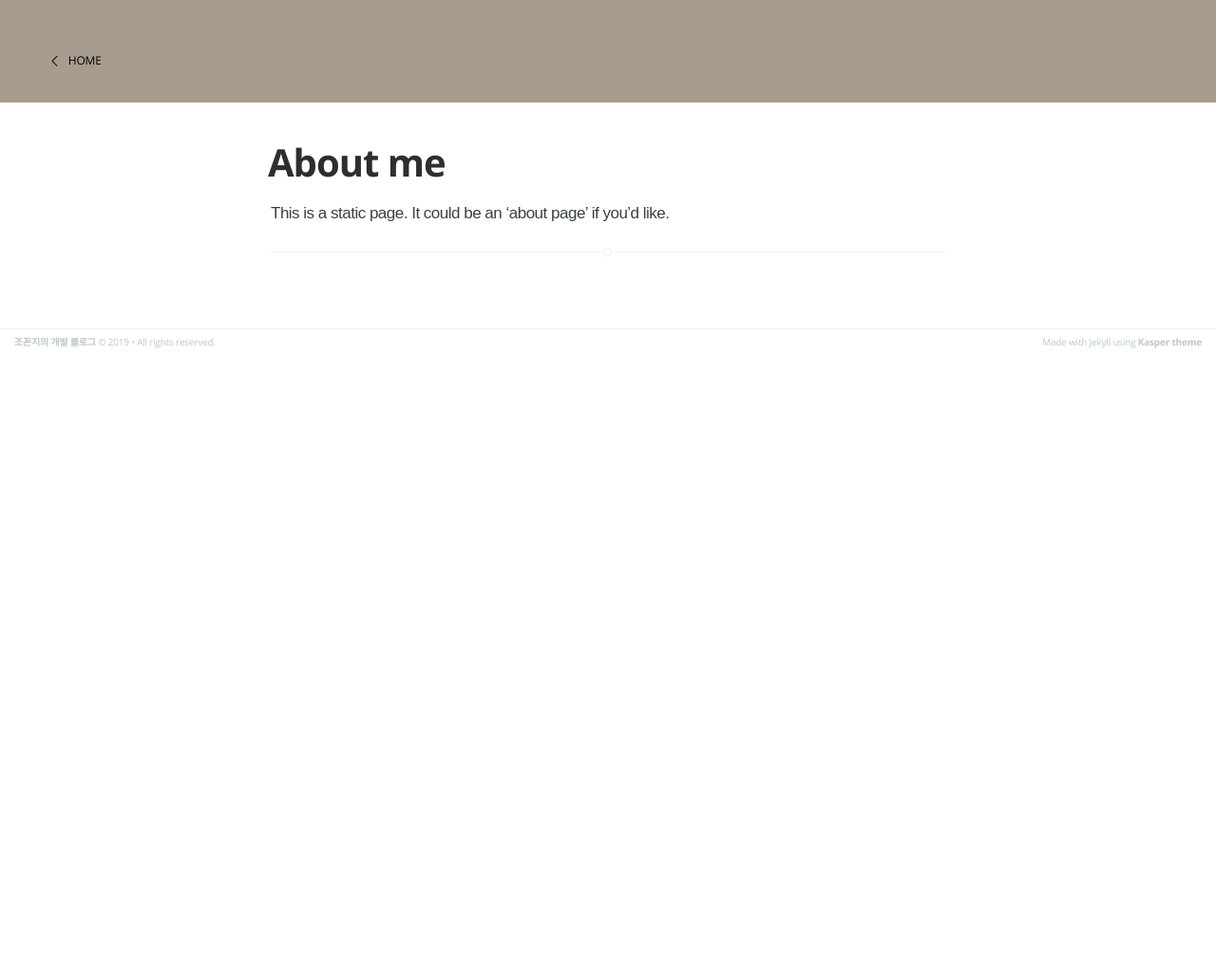
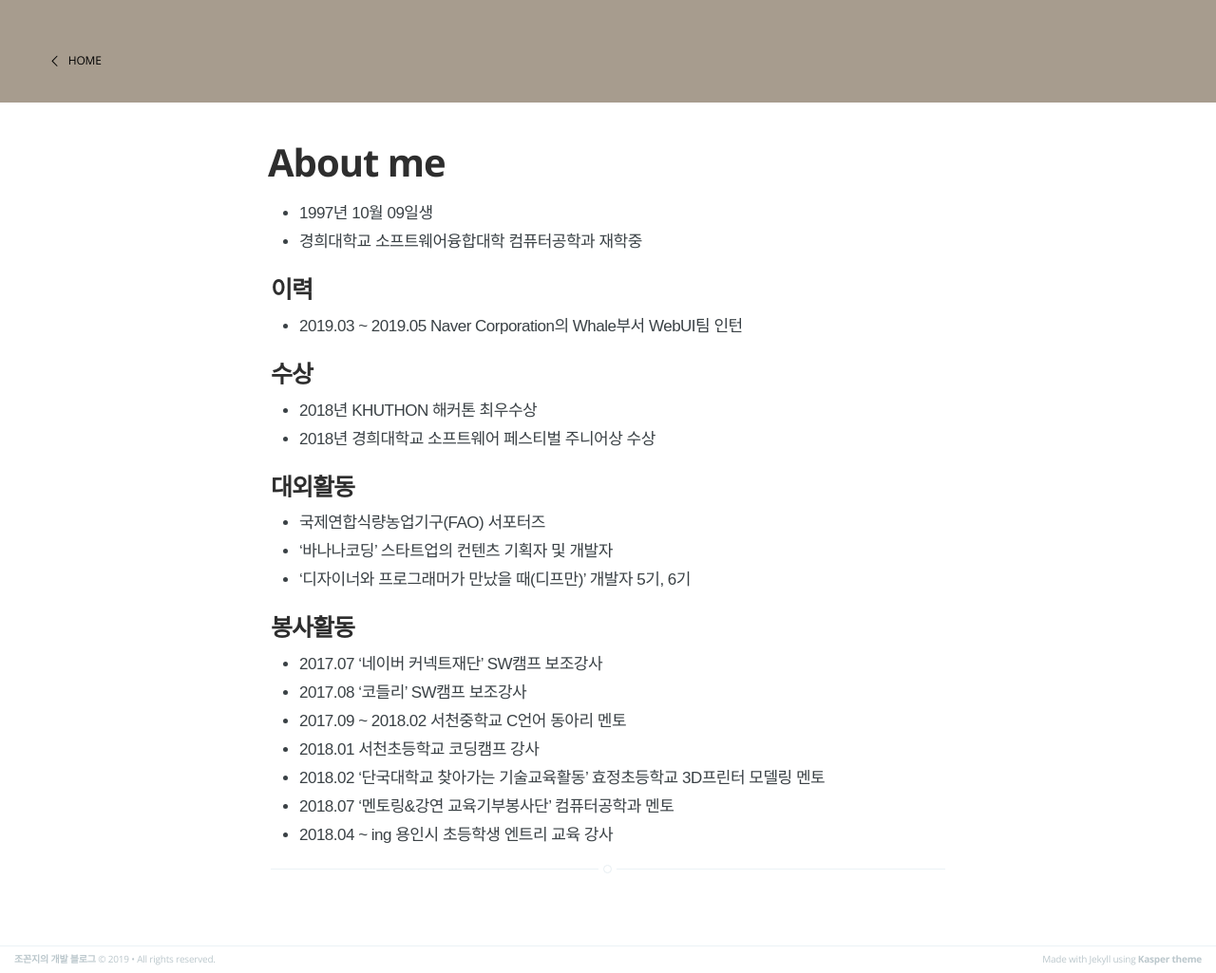
Before and after one commit to KKonzi/kkonzi.github.io, a Jekyll site: the page built from about.md, in a window 1280 px wide. Shown: the whole page at 95% size. Built offline with Jekyll 4.4.1, drawn with Linux system fonts in a browser that asks for light colours; some web fonts are replaced; before the commit the page ends 900 px from its top, so only the background shows below that.

Commit message:
post: About Me 포스트 추가

```diff
--- a/_config.yml
+++ b/_config.yml
@@ -3,7 +3,7 @@ description: 그때그때 알게된 것들을 정리하는 블로그
 meta_description: "조꼰조꼰지의 개발 블로그 - KKonzi Dev Blog"
 
 markdown: kramdown
-highlighter: pygments
+highlighter: rouge
 logo: false
 paginate: 15
 baseurl: 'https://kkonzi.github.io/'
--- a/about.md
+++ b/about.md
@@ -3,4 +3,26 @@ layout: page
 title: About me
 ---
 
-This is a static page. It could be an 'about page' if you'd like.
+- 1997년 10월 09일생
+- 경희대학교 소프트웨어융합대학 컴퓨터공학과 재학중
+
+### 이력
+- 2019.03 ~ 2019.05 Naver Corporation의 Whale부서 WebUI팀 인턴
+
+### 수상
+- 2018년 KHUTHON 해커톤 최우수상
+- 2018년 경희대학교 소프트웨어 페스티벌 주니어상 수상
+
+### 대외활동
+- 국제연합식량농업기구(FAO) 서포터즈
+- '바나나코딩' 스타트업의 컨텐츠 기획자 및 개발자
+- '디자이너와 프로그래머가 만났을 때(디프만)' 개발자 5기, 6기
+
+### 봉사활동
+- 2017.07 '네이버 커넥트재단' SW캠프 보조강사
+- 2017.08 '코들리' SW캠프 보조강사
+- 2017.09 ~ 2018.02 서천중학교 C언어 동아리 멘토
+- 2018.01 서천초등학교 코딩캠프 강사
+- 2018.02 '단국대학교 찾아가는 기술교육활동' 효정초등학교 3D프린터 모델링 멘토
+- 2018.07 '멘토링&강연 교육기부봉사단' 컴퓨터공학과 멘토
+- 2018.04 ~ ing 용인시 초등학생 엔트리 교육 강사
--- a/index.html
+++ b/index.html
@@ -12,7 +12,7 @@ about: 'about.html'
                     <img src="{{ page.logo }}" alt="Blog Logo" />
                 </a>
             {% endif %}
-        <a class="subscribe-button icon-feed" href="{{ site.baseurl }}feed.xml">Subscribe</a>
+        <!-- <a class="subscribe-button icon-feed" href="{{ site.baseurl }}feed.xml">Subscribe</a> -->
     </nav>
     <div class="vertical">
         <div class="main-header-content inner">
```
